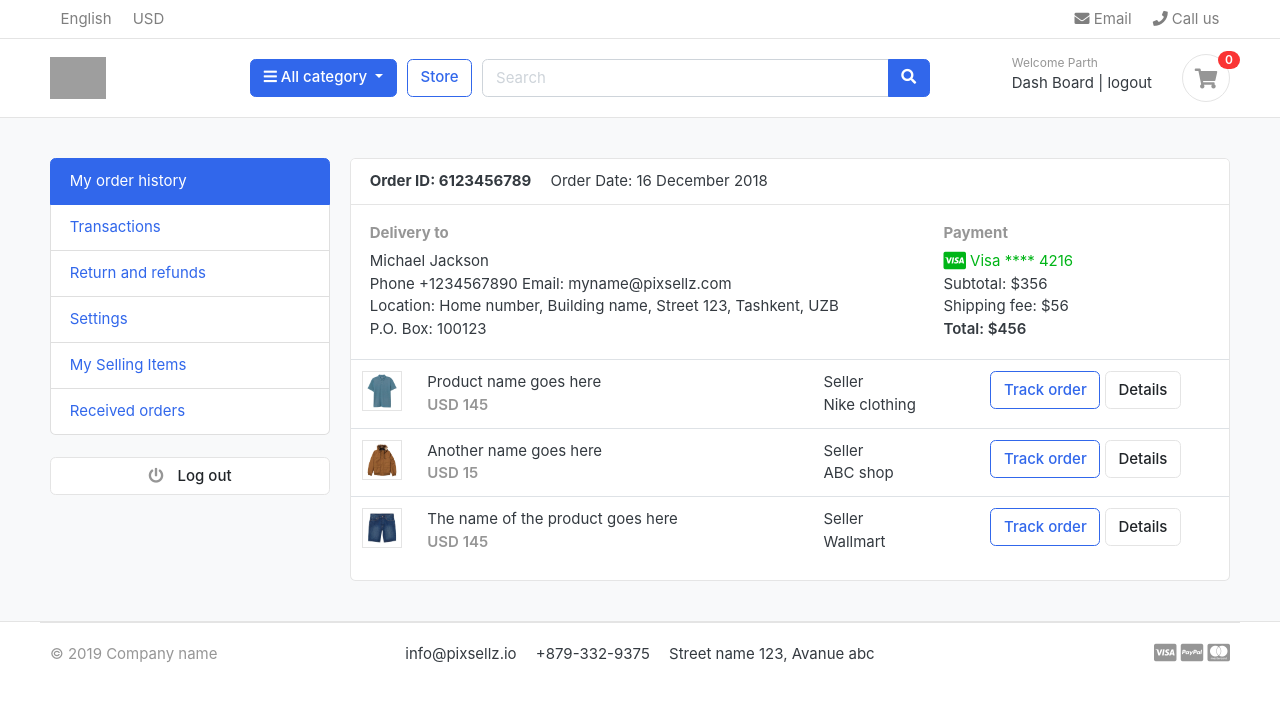
After one commit to ParthBhuva05/Ecommerce, a Django app: page /account/ in a window 1280 px wide. The commit adds this page. Shown: the top 702 px of the page. Run offline with Django 5.2, Linux system fonts and the light colour scheme; a user stored in the database is signed in; data comes from the database, SQL or seed files in the repository; both versions use the stored data as it was after the commit; some libraries are stand-ins or nearby versions; some web fonts are replaced; grey boxes are pictures that could not be loaded.

Commit message:
Working on User Dashboard page.

```diff
--- a/Ecommerce/account/urls.py
+++ b/Ecommerce/account/urls.py
@@ -5,5 +5,7 @@ urlpatterns = [
     path('register/', views.register, name='register'),
     path('login/', views.login, name='login'),
     path('logout/', views.logout, name='logout'),
-    path('activate/<uidb64>/<token>/', views.activate, name='activate')
+    path('activate/<uidb64>/<token>/', views.activate, name='activate'),
+    path('dashboard/', views.dashboard, name='dashboard'),
+    path('', views.dashboard, name='dashboard'),
 ]
--- a/Ecommerce/account/views.py
+++ b/Ecommerce/account/views.py
@@ -74,7 +74,7 @@ def login(request):
         if user is not None:
             auth.login(request, user)
             messages.success(request, "You are logged in...!")
-            return redirect('home')
+            return redirect('dashboard')
         else:
             messages.error(request, "Invalid login credentials...!")
             return redirect('login')
@@ -108,3 +108,9 @@ def activate(request, uidb64, token):
 
 
         # https://myaccount.google.com/apppasswords?rapt=AEjHL4Optl0sAUYnqeb5P8wz9WruqZK-IKDcaeYPhCdGN7pm-JxQEFPwlwTyPZ82cHHr-sZKEV7aJXPlNEUJO2vauSED18DgvTDWw9fsxG0NXiQ-7ZC8hso
+
+
+# Dashboard
+@login_required(login_url='login')
+def dashboard(request):
+    return render(request, 'account/dashboard.html')
--- /dev/null
+++ b/Ecommerce/templates/account/dashboard.html
@@ -0,0 +1,108 @@
+{% extends "base.html" %}
+{% load static %}
+
+{% block content %}
+
+
+
+    <!-- ========================= SECTION CONTENT ========================= -->
+    <section class="section-conten padding-y bg">
+
+        <div class="container">
+            <div class="row">
+                <aside class="col-md-3">
+                    <!--   SIDEBAR   -->
+                    <ul class="list-group">
+                        <a class="list-group-item active" href="#"> My order history </a>
+                        <a class="list-group-item" href="#"> Transactions </a>
+                        <a class="list-group-item" href="#"> Return and refunds </a>
+                        <a class="list-group-item" href="#">Settings </a>
+                        <a class="list-group-item" href="#"> My Selling Items </a>
+                        <a class="list-group-item" href="#"> Received orders </a>
+                    </ul>
+                    <br>
+                    <a class="btn btn-light btn-block" href="{% url "logout" %}"> <i class="fa fa-power-off"></i> <span class="text">Log
+                            out</span> </a>
+                    <!--   SIDEBAR .//END   -->
+                </aside>
+                <main class="col-md-9">
+                    <article class="card">
+                        <header class="card-header">
+                            <strong class="d-inline-block mr-3">Order ID: 6123456789</strong>
+                            <span>Order Date: 16 December 2018</span>
+                        </header>
+                        <div class="card-body">
+                            <div class="row">
+                                <div class="col-md-8">
+                                    <h6 class="text-muted">Delivery to</h6>
+                                    <p>Michael Jackson <br>
+                                        Phone +1234567890 Email: myname@pixsellz.com <br>
+                                        Location: Home number, Building name, Street 123, Tashkent, UZB <br>
+                                        P.O. Box: 100123
+                                    </p>
+                                </div>
+                                <div class="col-md-4">
+                                    <h6 class="text-muted">Payment</h6>
+                                    <span class="text-success">
+                                        <i class="fab fa-lg fa-cc-visa"></i>
+                                        Visa **** 4216
+                                    </span>
+                                    <p>Subtotal: $356 <br>
+                                        Shipping fee: $56 <br>
+                                        <span class="b">Total: $456 </span>
+                                    </p>
+                                </div>
+                            </div> <!-- row.// -->
+                        </div> <!-- card-body .// -->
+                        <div class="table-responsive">
+                            <table class="table table-hover">
+                                <tr>
+                                    <td width="65">
+                                        <img src="../images/items/1.jpg" class="img-xs border">
+                                    </td>
+                                    <td>
+                                        <p class="title mb-0">Product name goes here </p>
+                                        <var class="price text-muted">USD 145</var>
+                                    </td>
+                                    <td> Seller <br> Nike clothing </td>
+                                    <td width="250"> <a href="#" class="btn btn-outline-primary">Track order</a> <a
+                                            href="#" class="btn btn-light"> Details </a> </td>
+                                </tr>
+                                <tr>
+                                    <td>
+                                        <img src="../images/items/2.jpg" class="img-xs border">
+                                    </td>
+                                    <td>
+                                        <p class="title mb-0">Another name goes here </p>
+                                        <var class="price text-muted">USD 15</var>
+                                    </td>
+                                    <td> Seller <br> ABC shop </td>
+                                    <td> <a href="#" class="btn btn-outline-primary">Track order</a> <a href="#"
+                                            class="btn btn-light"> Details </a> </td>
+                                </tr>
+                                <tr>
+                                    <td>
+                                        <img src="../images/items/3.jpg" class="img-xs border">
+                                    </td>
+                                    <td>
+                                        <p class="title mb-0">The name of the product goes here </p>
+                                        <var class="price text-muted">USD 145</var>
+                                    </td>
+                                    <td> Seller <br> Wallmart </td>
+                                    <td> <a href="#" class="btn btn-outline-primary">Track order</a> <a href="#"
+                                            class="btn btn-light"> Details </a> </td>
+                                </tr>
+                            </table>
+                        </div> <!-- table-responsive .end// -->
+                    </article> <!-- order-group.// -->
+                </main>
+            </div> <!-- row.// -->
+        </div>
+
+
+    </section>
+    <!-- ========================= SECTION CONTENT END// ========================= -->
+
+
+
+{% endblock content %}
--- a/Ecommerce/templates/base/header.html
+++ b/Ecommerce/templates/base/header.html
@@ -78,7 +78,7 @@
                             {% else %}
                             <small class="title text-muted">Welcome {{ user.first_name }}</small>
                             <div>
-                                <a href="#">Dash Board</a> <span class="dark-transp"> | </span>
+                                <a href="{% url "dashboard" %}">Dash Board</a> <span class="dark-transp"> | </span>
                                 <a href="{% url "logout" %}"> logout</a>
                             </div>
                             {% endif %}
```
Also changed, not shown: Ecommerce/db.sqlite3.
